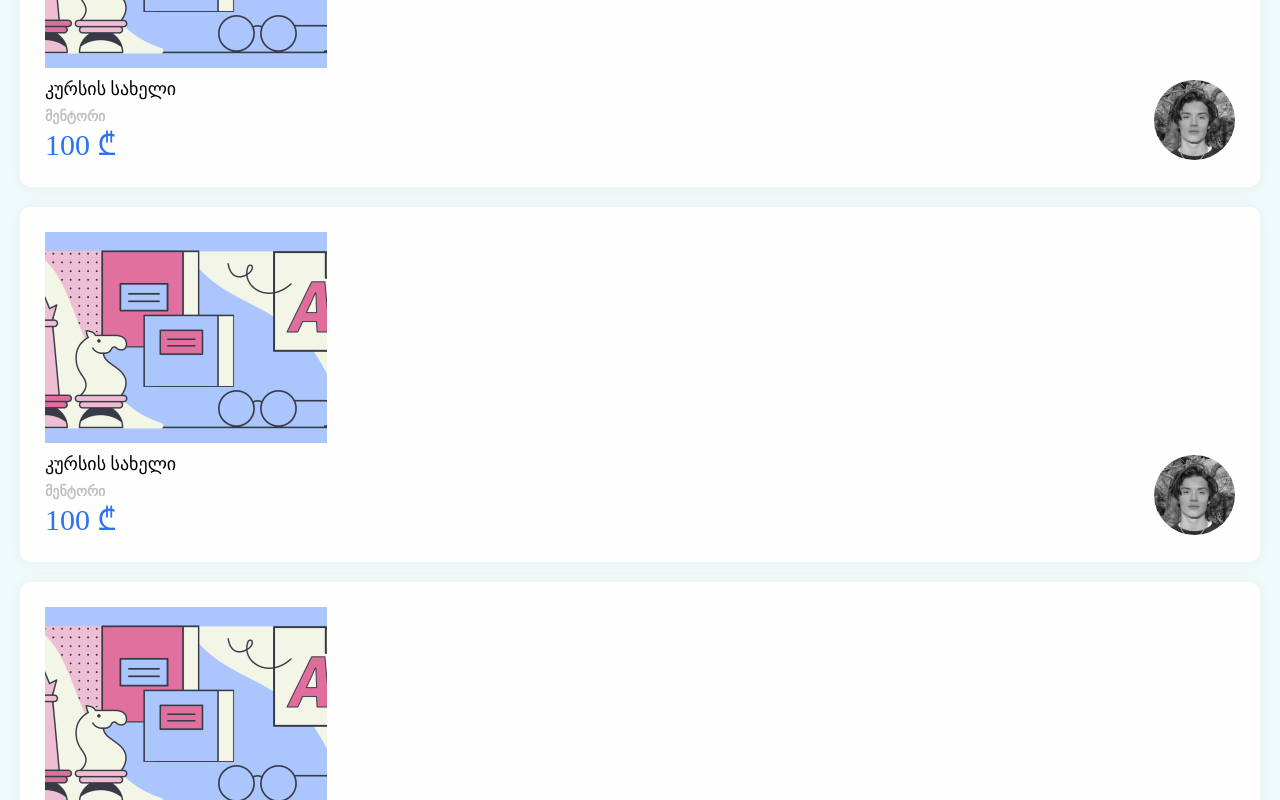
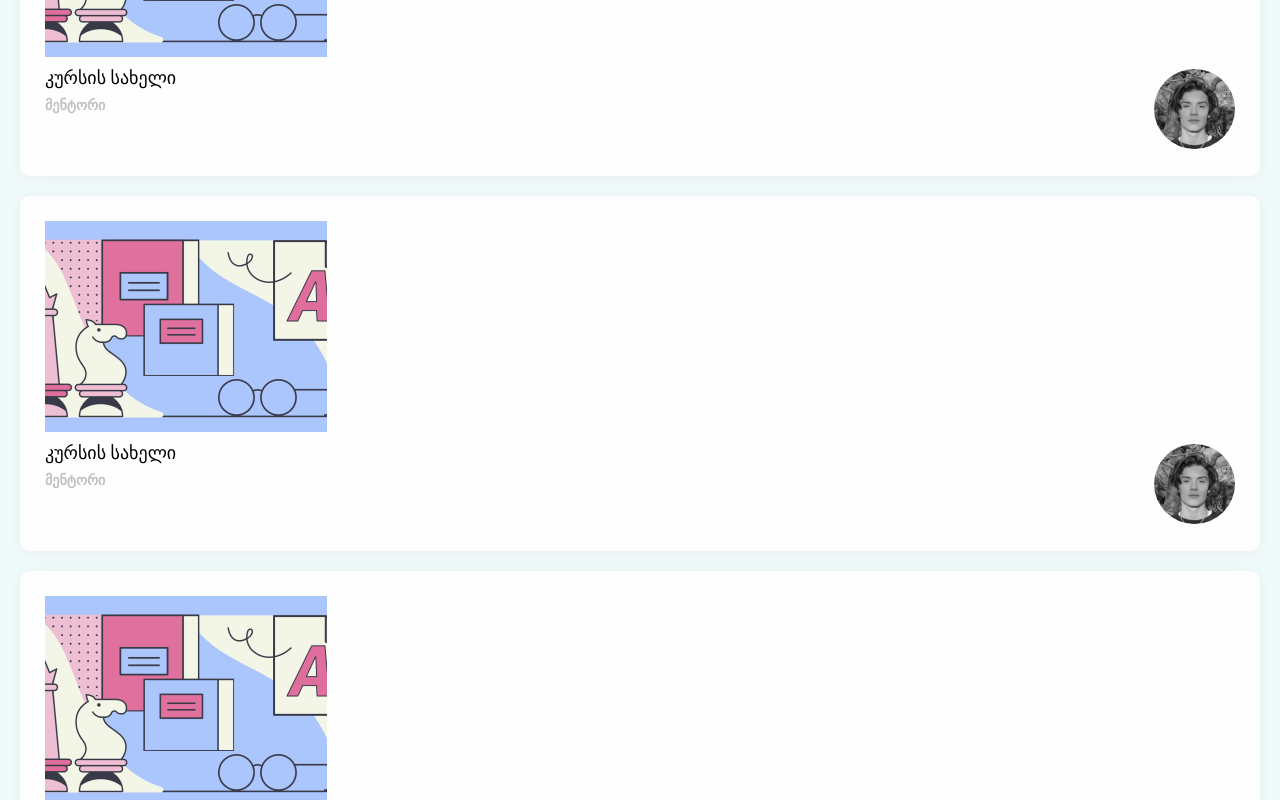
Before and after one commit to LukaTchubabria/Mentorship, a Next.js app: page / in a window 1280 px wide. Shown: the part 820-1620 px from the top of the page. Built offline with nearby package versions, Linux system fonts and the light colour scheme.

Commit message:
added 2 states for course popup, one for open/close logic, second for data handling. Also rendered CoursePopup here, instead of inside Card component

```diff
--- a/Layout/SectionCards.js
+++ b/Layout/SectionCards.js
@@ -1,15 +1,36 @@
 import Heading from "../components/Heading";
 import Card from "../components/Card";
 import Button from "../components/Button";
+import CoursePopup from "../components/CoursePopup";
 import { courseData } from "../data/courseData";
 import { useState } from "react";
 
 const SectionCards = () => {
   const [isCardClicked, setIsCardClicked] = useState(false);
-
-  const handleCardClick = () => {
-    setIsCardClicked(!isCardClicked);
-  };
+  const [popupData, setPopupData] = useState({
+    courseImgSrc: "",
+    courseImgHeight: "",
+    courseImgWidth: "",
+    courseImgAlt: "",
+    courseImgClassName: "",
+    headingTag: "h3",
+    headingClassName: "",
+    headingText: "",
+    mentorParagraphClassName: "",
+    mentorParagraphText: "",
+    pricehClassName: "",
+    pricehText: "",
+    mentorImgSrc: "",
+    mentorImgHeight: "",
+    mentorImgWidth: "",
+    mentorImgAlt: "",
+    mentorImgClassName: "",
+    aboutCourseHeadingTag: "h4",
+    aboutCourseHeadingText: "",
+    aboutCourseHeadingClassName: "",
+    courseInfoText: "",
+    courseLearnWhatText: "",
+  });
 
   const renderCards = courseData.map((card, index) => {
     return (
@@ -22,16 +43,13 @@ const SectionCards = () => {
         headingTag={card.headingTag}
         headingClassName={card.headingClassName}
         headingText={card.headingText}
-        secondaryHeadingTag={card.secondaryHeadingTag}
-        secondaryHeadingClassName={card.secondaryHeadingClassName}
-        secondaryHeadingText={card.secondaryHeadingText}
-        tertiaryHeadingTag={card.tertiaryHeadingTag}
-        tertiaryHeadingClassName={card.tertiaryHeadingClassName}
-        tertiaryHeadingText={card.tertiaryHeadingText}
+        aboutCourseHeadingTag={card.aboutCourseHeadingTag}
+        aboutCourseHeadingClassName={card.aboutCourseHeadingClassName}
+        aboutCourseHeadingText={card.aboutCourseHeadingText}
         mentorParagraphClassName={card.mentorParagraphClassName}
         mentorParagraphText={card.mentorParagraphText}
-        priceParagraphClassName={card.priceParagraphClassName}
-        priceParagraphText={card.priceParagraphText}
+        priceClassName={card.priceClassName}
+        priceText={card.priceText}
         mentorImgSrc={card.mentorImgSrc}
         mentorImgHeight={card.mentorImgHeight}
         mentorImgWidth={card.mentorImgWidth}
@@ -39,12 +57,42 @@ const SectionCards = () => {
         mentorImgClassName={card.mentorImgClassName}
         meetingQuantity={card.meetingQuantity}
         courseInfoText={card.courseInfoText}
-        onClick={handleCardClick}
+        courseLearnWhatText={card.courseLearnWhatText}
+        courseLearnWhatHeadingText={card.courseLearnWhatHeadingText}
+        meetingText={card.meetingText}
+        meetingClassName={card.meetingClassName}
         isCardClicked={isCardClicked}
+        setIsCardClicked={setIsCardClicked}
+        popupData={popupData}
+        setPopupData={setPopupData}
         key={index}
       />
     );
   });
+
+  const renderCoursePopup = isCardClicked ? (
+    <CoursePopup
+      headingTag={popupData.headingTag}
+      headingClassName={popupData.headingClassName}
+      headingText={popupData.headingText}
+      aboutCourseHeadingClassName={popupData.aboutCourseHeadingClassName}
+      aboutCourseHeadingTag={popupData.aboutCourseHeadingTag}
+      aboutCourseHeadingText={popupData.aboutCourseHeadingText}
+      courseInfoText={popupData.courseInfoText}
+      courseLearnWhatText={popupData.courseLearnWhatText}
+      courseLearnWhatHeadingText={popupData.courseLearnWhatHeadingText}
+      priceClassName={popupData.priceClassName}
+      priceText={popupData.priceText}
+      meetingText={popupData.meetingText}
+      meetingClassName={popupData.meetingClassName}
+      mentorImgSrc={popupData.mentorImgSrc}
+      mentorImgHeight={popupData.mentorImgHeight}
+      mentorImgWidth={popupData.mentorImgWidth}
+      mentorImgAlt={popupData.mentorImgAlt}
+      mentorImgClassName={popupData.mentorImgClassName}
+      setIsCardClicked={setIsCardClicked}
+    />
+  ) : null;
   return (
     <section className="section-cards">
       <div className="section-cards__heading-container">
@@ -54,11 +102,11 @@ const SectionCards = () => {
           className="heading-tertiary"
         />
       </div>
-
       <div className="section-cards__cards-container">{renderCards}</div>
       <div className="section-cards__button-container">
         <Button className="btn-secondary" text="ნახეთ მეტი" />
       </div>
+      {renderCoursePopup}
     </section>
   );
 };
```
Also changed, not shown: styles/css/link.min.css.
